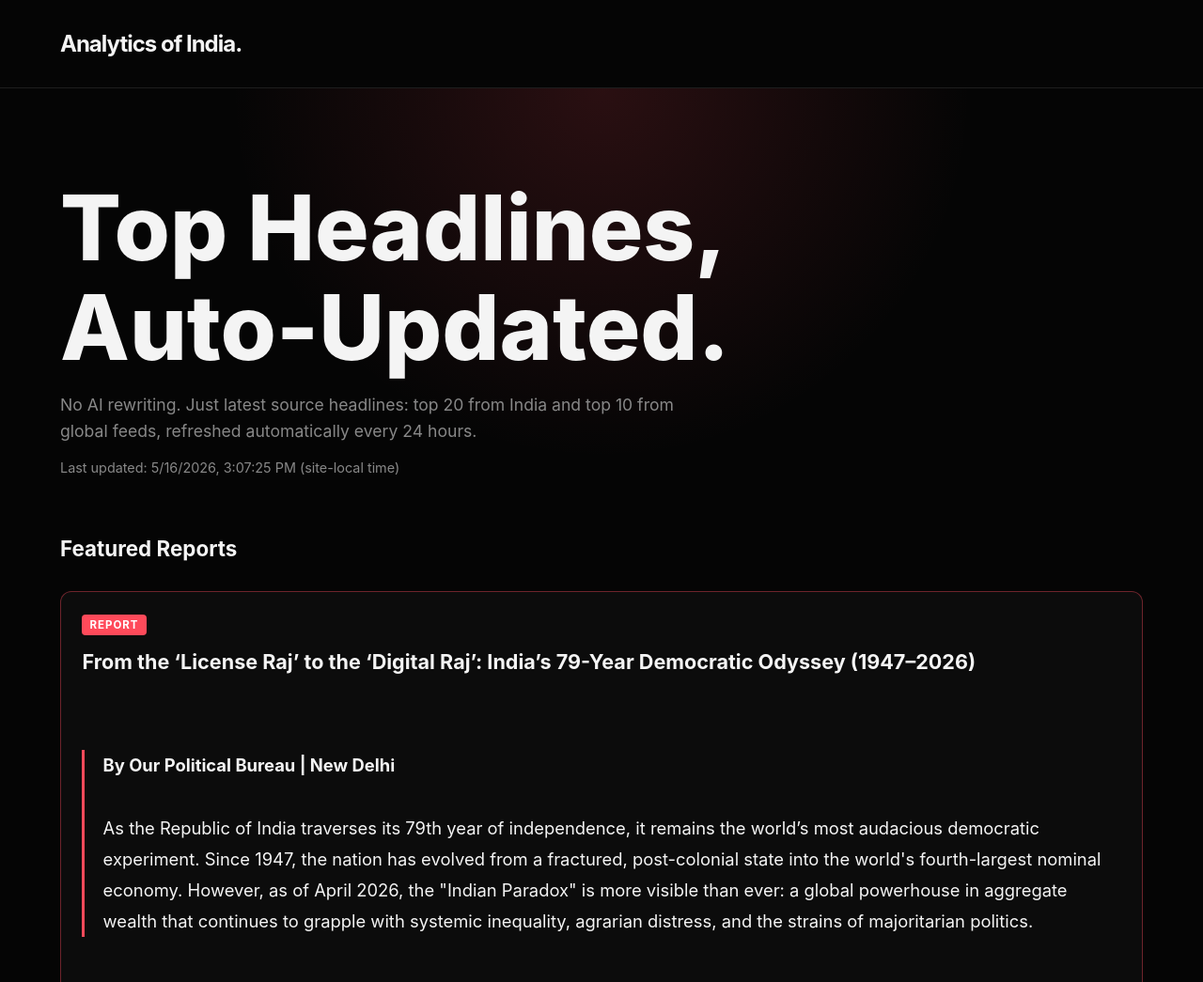
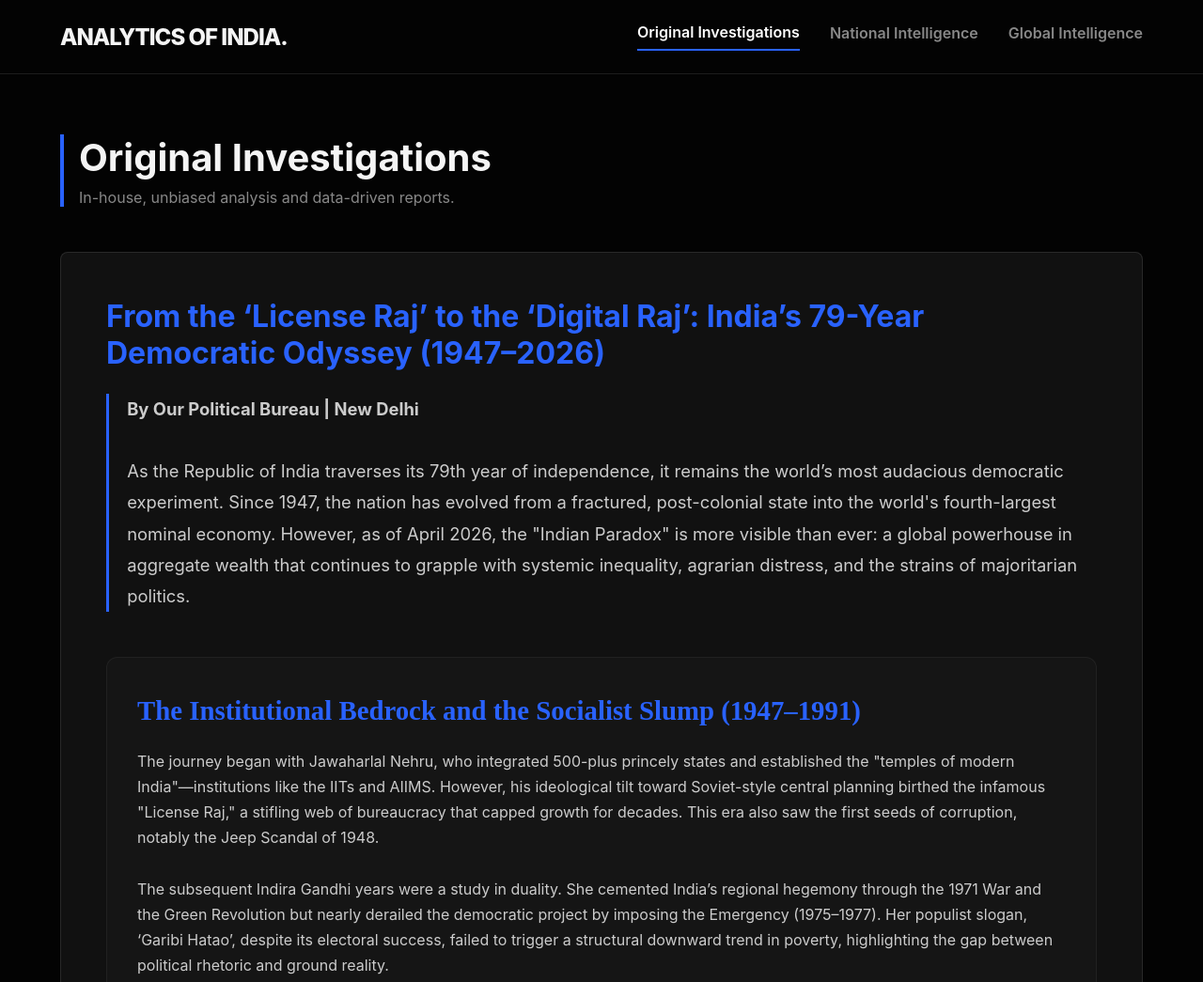
Before and after one commit to ayuxxhhh/analytics-of-india, a plain HTML site: page index.html in a window 1280 px wide. Shown: the top 1045 px of the page at 94% size. Drawn offline with nearby package versions, Linux system fonts and the light colour scheme.

Commit message:
Update index.html

```diff
--- a/index.html
+++ b/index.html
@@ -3,212 +3,205 @@
 <head>
     <meta charset="UTF-8">
     <meta name="viewport" content="width=device-width, initial-scale=1.0">
-    <title>Analytics of India | Top India + Global Headlines</title>
+    <title>Analytics of India | Unbiased Intelligence</title>
+    <script src="https://cdn.jsdelivr.net/npm/chart.js"></script>
     <style>
         :root {
-            --bg-color: #050505;
+            --bg-color: #030303;
+            --surface: #111111;
             --text-main: #f4f4f4;
             --text-muted: #888888;
-            --accent: #ff4a5a;
+            --accent: #2962ff;
+            --border: rgba(255,255,255,0.1);
         }
-        * {
-            margin: 0;
-            padding: 0;
-            box-sizing: border-box;
-            font-family: 'Inter', -apple-system, BlinkMacSystemFont, sans-serif;
-        }
-        body {
-            background-color: var(--bg-color);
-            color: var(--text-main);
-            overflow-x: hidden;
-        }
-        nav {
-            padding: 2rem 5%;
-            display: flex;
-            justify-content: space-between;
-            align-items: center;
-            border-bottom: 1px solid rgba(255,255,255,0.1);
-        }
-        .logo {
-            font-size: 1.5rem;
-            font-weight: 700;
-            letter-spacing: -1px;
-        }
-        .hero {
-            padding: 6rem 5% 3rem 5%;
-            background: radial-gradient(circle at 50% 0%, rgba(255, 74, 90, 0.15), transparent 50%);
-        }
-        .hero h1 {
-            font-size: clamp(3rem, 8vw, 6rem);
-            line-height: 1.1;
-            margin-bottom: 1rem;
-            font-weight: 800;
-        }
-        .hero p {
-            font-size: 1.1rem;
-            color: var(--text-muted);
-            max-width: 700px;
-            line-height: 1.6;
-        }
-        .meta {
-            color: var(--text-muted);
-            margin-top: 1rem;
-            font-size: 0.9rem;
-        }
-        .section {
-            padding: 1rem 5% 0.5rem 5%;
-        }
-        .section h2 {
-            font-size: 1.4rem;
-            margin-bottom: 1rem;
-        }
-        .news-grid {
-            display: grid;
-            grid-template-columns: repeat(auto-fit, minmax(300px, 1fr));
-            gap: 1.5rem;
-            padding: 0.5rem 5% 3rem 5%;
-        }
-        .news-card {
-            background: rgba(255,255,255,0.03);
-            border: 1px solid rgba(255,255,255,0.08);
-            padding: 1.4rem;
-            border-radius: 12px;
-        }
-        .news-card h3 {
-            font-size: 1.35rem;
-            line-height: 1.3;
-            margin-bottom: 0.8rem;
-        }
-        .tag {
-            font-size: 0.72rem;
-            text-transform: uppercase;
-            letter-spacing: 1px;
-            margin-bottom: 0.9rem;
-            display: inline-block;
-            padding: 4px 8px;
-            border-radius: 4px;
-            font-weight: bold;
-            color: #fff;
-        }
-        .tag-report { background: var(--accent); }
-        .tag-india { background: #2e7d32; }
-        .tag-global { background: #1565c0; }
-        .summary {
-            color: var(--text-muted);
-            line-height: 1.6;
-            margin-bottom: 1rem;
-        }
-        .source {
-            font-size: 0.82rem;
-            color: var(--text-muted);
-            margin-bottom: 0.8rem;
-            text-transform: uppercase;
-            letter-spacing: 0.6px;
-        }
-        .btn {
-            display: inline-block;
-            color: #fff;
-            text-decoration: none;
-            font-size: 0.84rem;
-            border: 1px solid rgba(255,255,255,0.25);
-            padding: 7px 14px;
-            border-radius: 4px;
-        }
-        .loading {
-            text-align: center;
-            padding: 3rem 5%;
-            color: var(--text-muted);
-        }
+        * { margin: 0; padding: 0; box-sizing: border-box; font-family: 'Inter', sans-serif; }
+        body { background-color: var(--bg-color); color: var(--text-main); overflow-x: hidden; }
+
+        /* Navigation Tabs */
+        nav { padding: 1.5rem 5%; display: flex; justify-content: space-between; align-items: center; border-bottom: 1px solid var(--border); background: var(--bg-color); position: sticky; top: 0; z-index: 100; }
+        .logo { font-size: 1.5rem; font-weight: 800; letter-spacing: -1px; text-transform: uppercase;}
+        .tabs { display: flex; gap: 2rem; }
+        .tab-btn { background: none; border: none; color: var(--text-muted); font-size: 1rem; cursor: pointer; font-weight: 600; padding-bottom: 0.5rem; transition: 0.3s; }
+        .tab-btn:hover { color: #fff; }
+        .tab-btn.active { color: #fff; border-bottom: 2px solid var(--accent); }
+
+        /* Pages */
+        .page { display: none; padding: 4rem 5%; animation: fadeIn 0.4s ease; }
+        .page.active { display: block; }
+        @keyframes fadeIn { from { opacity: 0; transform: translateY(10px); } to { opacity: 1; transform: translateY(0); } }
+
+        .page-header { margin-bottom: 3rem; border-left: 4px solid var(--accent); padding-left: 1rem;}
+        .page-header h1 { font-size: 2.5rem; margin-bottom: 0.5rem; }
+        .page-header p { color: var(--text-muted); }
+
+        /* Grids and Cards */
+        .news-grid { display: grid; grid-template-columns: repeat(auto-fit, minmax(320px, 1fr)); gap: 1.5rem; }
+        .news-card { background: var(--surface); border: 1px solid var(--border); padding: 1.5rem; border-radius: 8px; cursor: pointer; transition: all 0.3s ease; display: flex; flex-direction: column; }
+        .news-card:hover { transform: translateY(-5px); border-color: var(--accent); box-shadow: 0 10px 20px rgba(0,0,0,0.3); }
+        .news-card h3 { font-size: 1.2rem; line-height: 1.4; margin-bottom: 1rem; }
+        .source-tag { font-size: 0.75rem; text-transform: uppercase; color: var(--accent); font-weight: 700; margin-bottom: 0.5rem; }
+        .card-footer { margin-top: auto; font-size: 0.8rem; color: var(--text-muted); border-top: 1px solid var(--border); padding-top: 1rem; display: flex; justify-content: space-between;}
+
+        /* Reports Specific Styling */
+        .report-card { background: var(--surface); padding: 3rem; border-radius: 8px; border: 1px solid var(--border); margin-bottom: 3rem; }
+        .report-card h2 { font-size: 2rem; margin-bottom: 1.5rem; color: var(--accent); }
+        .report-body { line-height: 1.7; color: #ccc; }
+        .chart-container { background: #fff; padding: 1rem; border-radius: 8px; margin: 2rem 0; height: 300px;}
+
+        /* Modal Popup for Breakdown */
+        .modal-overlay { position: fixed; top: 0; left: 0; width: 100%; height: 100%; background: rgba(0,0,0,0.8); backdrop-filter: blur(5px); display: none; justify-content: center; align-items: center; z-index: 999; }
+        .modal-overlay.active { display: flex; }
+        .modal-content { background: var(--surface); width: 90%; max-width: 600px; padding: 2.5rem; border-radius: 12px; border: 1px solid var(--border); position: relative; }
+        .close-btn { position: absolute; top: 1rem; right: 1.5rem; font-size: 2rem; color: var(--text-muted); cursor: pointer; background: none; border: none;}
+        .close-btn:hover { color: #fff; }
+        .modal-title { font-size: 1.4rem; margin-bottom: 1.5rem; padding-bottom: 1rem; border-bottom: 1px solid var(--border); }
+        .breakdown-item { margin-bottom: 1.5rem; background: rgba(255,255,255,0.03); padding: 1rem; border-left: 3px solid var(--accent); border-radius: 0 4px 4px 0;}
+        .breakdown-label { font-size: 0.75rem; text-transform: uppercase; color: var(--text-muted); font-weight: 700; margin-bottom: 0.4rem; letter-spacing: 1px;}
+        .modal-link { display: inline-block; background: var(--accent); color: #fff; text-decoration: none; padding: 0.8rem 1.5rem; border-radius: 4px; font-weight: 600; margin-top: 1rem; transition: 0.3s;}
+        .modal-link:hover { background: #1c48c4; }
     </style>
 </head>
 <body>
+
     <nav>
         <div class="logo">Analytics of India.</div>
+        <div class="tabs">
+            <button class="tab-btn active" onclick="switchTab('reports')">Original Investigations</button>
+            <button class="tab-btn" onclick="switchTab('india')">National Intelligence</button>
+            <button class="tab-btn" onclick="switchTab('global')">Global Intelligence</button>
+        </div>
     </nav>
 
-    <section class="hero">
-        <h1>Top Headlines,<br>Auto-Updated.</h1>
-        <p>
-            No AI rewriting. Just latest source headlines: top 20 from India and top 10 from global feeds,
-            refreshed automatically every 24 hours.
-        </p>
-        <div class="meta" id="last-updated">Last updated: checking…</div>
-    </section>
+    <main id="reports" class="page active">
+        <div class="page-header">
+            <h1>Original Investigations</h1>
+            <p>In-house, unbiased analysis and data-driven reports.</p>
+        </div>
+        <div id="reports-container">Loading investigations...</div>
+    </main>
 
-    <section class="section"><h2>Featured Reports</h2></section>
-    <section class="news-grid" id="reports-container">
-        <div class="loading">Loading reports...</div>
-    </section>
+    <main id="india" class="page">
+        <div class="page-header">
+            <h1>National Intelligence</h1>
+            <p>Top 20 trending stories in India. Click any card for a deep AI bias & effect breakdown.</p>
+        </div>
+        <div class="news-grid" id="india-container">Loading National data...</div>
+    </main>
 
-    <section class="section"><h2>Top 20 India News</h2></section>
-    <section class="news-grid" id="india-container">
-        <div class="loading">Loading India headlines...</div>
-    </section>
+    <main id="global" class="page">
+        <div class="page-header">
+            <h1>Global Intelligence</h1>
+            <p>Top 10 international developments. Click any card for a deep AI bias & effect breakdown.</p>
+        </div>
+        <div class="news-grid" id="global-container">Loading Global data...</div>
+    </main>
 
-    <section class="section"><h2>Top 10 Global News</h2></section>
-    <section class="news-grid" id="global-container">
-        <div class="loading">Loading global headlines...</div>
-    </section>
+    <div class="modal-overlay" id="modal" onclick="closeModal(event)">
+        <div class="modal-content" onclick="event.stopPropagation()">
+            <button class="close-btn" onclick="closeModal(event, true)">&times;</button>
+            <h3 class="modal-title" id="m-title">Article Title</h3>
+
+            <div class="breakdown-item">
+                <div class="breakdown-label">Detected Bias</div>
+                <div id="m-bias">Analyzing...</div>
+            </div>
+            <div class="breakdown-item">
+                <div class="breakdown-label">Primary Sources</div>
+                <div id="m-sources">Analyzing...</div>
+            </div>
+            <div class="breakdown-item">
+                <div class="breakdown-label">Public Effect</div>
+                <div id="m-effect">Analyzing...</div>
+            </div>
+
+            <a href="#" target="_blank" id="m-link" class="modal-link">Read Original Source ↗</a>
+        </div>
+    </div>
 
     <script>
-        function formatDate(value) {
-            if (!value) return 'Time unavailable';
-            const d = new Date(value);
-            if (isNaN(d.getTime())) return value;
-            return d.toLocaleString();
+        // Tab Logic
+        function switchTab(tabId) {
+            document.querySelectorAll('.page').forEach(page => page.classList.remove('active'));
+            document.querySelectorAll('.tab-btn').forEach(btn => btn.classList.remove('active'));
+            document.getElementById(tabId).classList.add('active');
+            event.currentTarget.classList.add('active');
         }
 
-        function buildCard(item, tagClass, tagText) {
-            return `
-                <article class="news-card">
-                    <span class="tag ${tagClass}">${tagText}</span>
-                    <h3>${item.title || 'Untitled'}</h3>
-                    <div class="source">${item.source ? item.source + ' • ' : ''}${formatDate(item.published)}</div>
-                    <p class="summary">${item.summary || 'No summary provided in feed.'}</p>
-                    <a href="${item.link || '#'}" target="_blank" class="btn">Open source ↗</a>
-                </article>
-            `;
+        // Modal Logic
+        function openModal(title, bias, sources, effect, link) {
+            document.getElementById('m-title').innerText = title;
+            document.getElementById('m-bias').innerText = bias;
+            document.getElementById('m-sources').innerText = sources;
+            document.getElementById('m-effect').innerText = effect;
+            document.getElementById('m-link').href = link;
+            document.getElementById('modal').classList.add('active');
         }
 
+        function closeModal(e, force=false) {
+            if (force || e.target === document.getElementById('modal')) {
+                document.getElementById('modal').classList.remove('active');
+            }
+        }
+
+        // Fetch and Build Data
         async function loadData() {
-            const reportsContainer = document.getElementById('reports-container');
-            const indiaContainer = document.getElementById('india-container');
-            const globalContainer = document.getElementById('global-container');
-            const updatedNode = document.getElementById('last-updated');
-
             try {
                 const response = await fetch('data.json?v=' + new Date().getTime());
-                if (!response.ok) throw new Error('Data not ready yet.');
+                const data = await response.json();
 
-                const data = await response.json();
                 const reports = data.filter(item => item.type === 'report');
                 const indiaNews = data.filter(item => item.type === 'news' && item.region === 'india');
                 const globalNews = data.filter(item => item.type === 'news' && item.region === 'global');
 
-                reportsContainer.innerHTML = reports.length
-                    ? reports.map(item => `
-                        <article class="news-card" style="border-color: rgba(255, 74, 90, 0.4);">
-                            <span class="tag tag-report">REPORT</span>
-                            <h3>${item.title || 'Untitled Report'}</h3>
-                            <p class="summary" style="white-space: pre-wrap; color: var(--text-main);">${item.body || ''}</p>
-                        </article>
-                    `).join('')
-                    : '<div class="loading">No reports posted yet.</div>';
+                // Build Reports (Injecting a dummy chart space for visual interactivity)
+                document.getElementById('reports-container').innerHTML = reports.map((item, index) => `
+                    <div class="report-card">
+                        <h2>${item.title}</h2>
+                        <div class="report-body">${item.body}</div>
+                        ${index === 1 ? '<div class="chart-container"><canvas id="aiChart"></canvas></div>' : ''}
+                    </div>
+                `).join('');
 
-                indiaContainer.innerHTML = indiaNews.length
-                    ? indiaNews.map(item => buildCard(item, 'tag-india', 'India News')).join('')
-                    : '<div class="loading">No India headlines available.</div>';
+                // Render Chart if AI report exists
+                if(document.getElementById('aiChart')) {
+                    new Chart(document.getElementById('aiChart'), {
+                        type: 'bar',
+                        data: {
+                            labels: ['2023', '2024', '2025', '2026'],
+                            datasets: [{
+                                label: 'Tech Jobs Displaced by AI (Estimated)',
+                                data: [12000, 45000, 100000, 170000],
+                                backgroundColor: '#2962ff'
+                            }]
+                        },
+                        options: { responsive: true, maintainAspectRatio: false }
+                    });
+                }
 
-                globalContainer.innerHTML = globalNews.length
-                    ? globalNews.map(item => buildCard(item, 'tag-global', 'Global News')).join('')
-                    : '<div class="loading">No global headlines available.</div>';
+                // Build News Cards
+                const buildCard = (item) => {
+                    // Escaping quotes to prevent HTML breaking
+                    const safeTitle = item.title.replace(/'/g, "&apos;").replace(/"/g, "&quot;");
+                    const safeBias = (item.bias || 'No bias detected').replace(/'/g, "&apos;").replace(/"/g, "&quot;");
+                    const safeSources = (item.sources || 'Original publisher').replace(/'/g, "&apos;").replace(/"/g, "&quot;");
+                    const safeEffect = (item.effect || 'Neutral impact').replace(/'/g, "&apos;").replace(/"/g, "&quot;");
 
-                updatedNode.textContent = `Last updated: ${new Date().toLocaleString()} (site-local time)`;
+                    return `
+                    <div class="news-card" onclick="openModal('${safeTitle}', '${safeBias}', '${safeSources}', '${safeEffect}', '${item.link}')">
+                        <div class="source-tag">${item.source}</div>
+                        <h3>${item.title}</h3>
+                        <div class="card-footer">
+                            <span>Click to view AI Breakdown</span>
+                            <span>↗</span>
+                        </div>
+                    </div>`;
+                };
+
+                document.getElementById('india-container').innerHTML = indiaNews.map(buildCard).join('');
+                document.getElementById('global-container').innerHTML = globalNews.map(buildCard).join('');
+
             } catch (error) {
-                const msg = '<div class="loading">Unable to load latest data. Please refresh in a minute.</div>';
-                reportsContainer.innerHTML = msg;
-                indiaContainer.innerHTML = msg;
-                globalContainer.innerHTML = msg;
+                console.error("Error loading data:", error);
             }
         }
 
```
